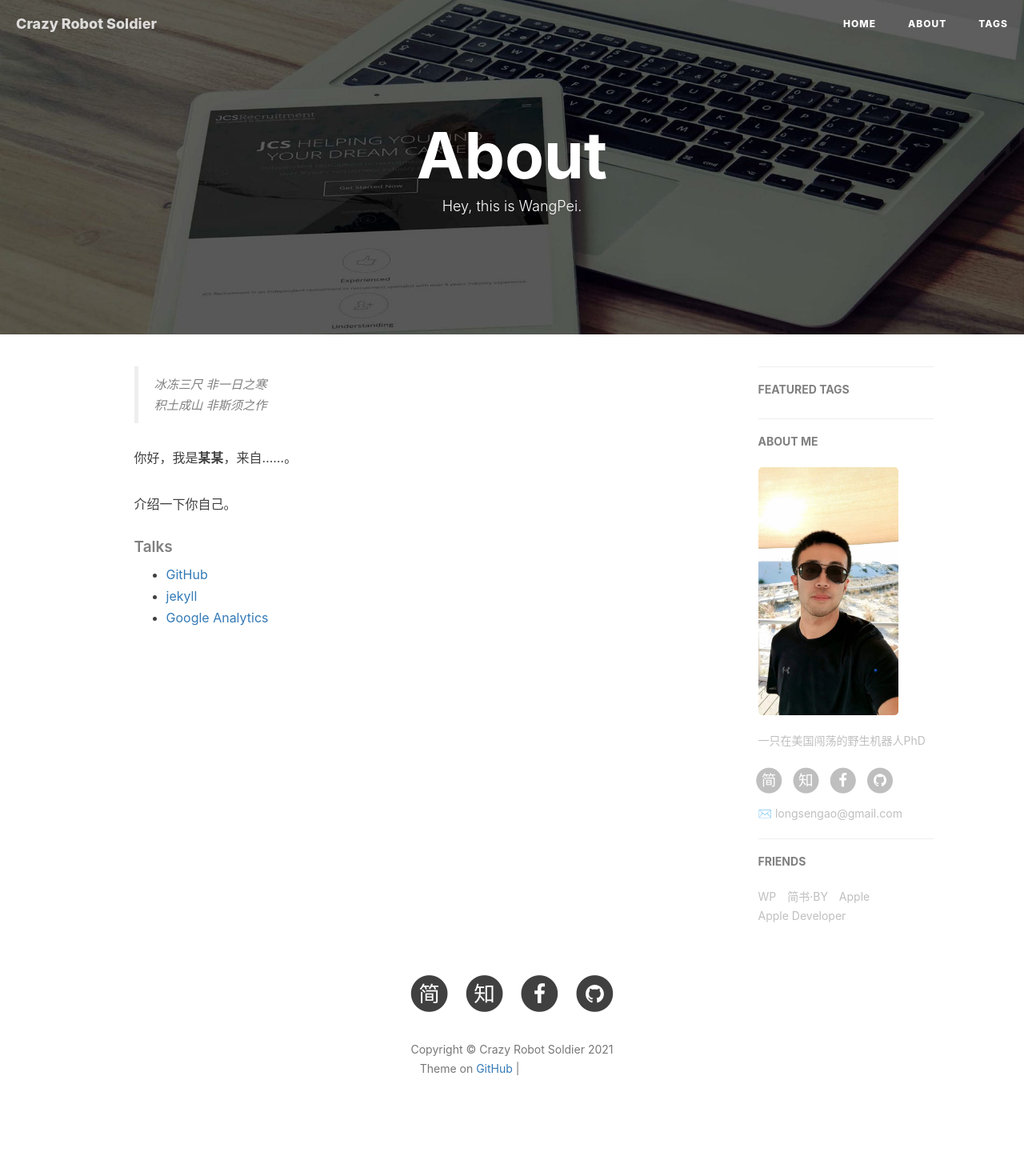
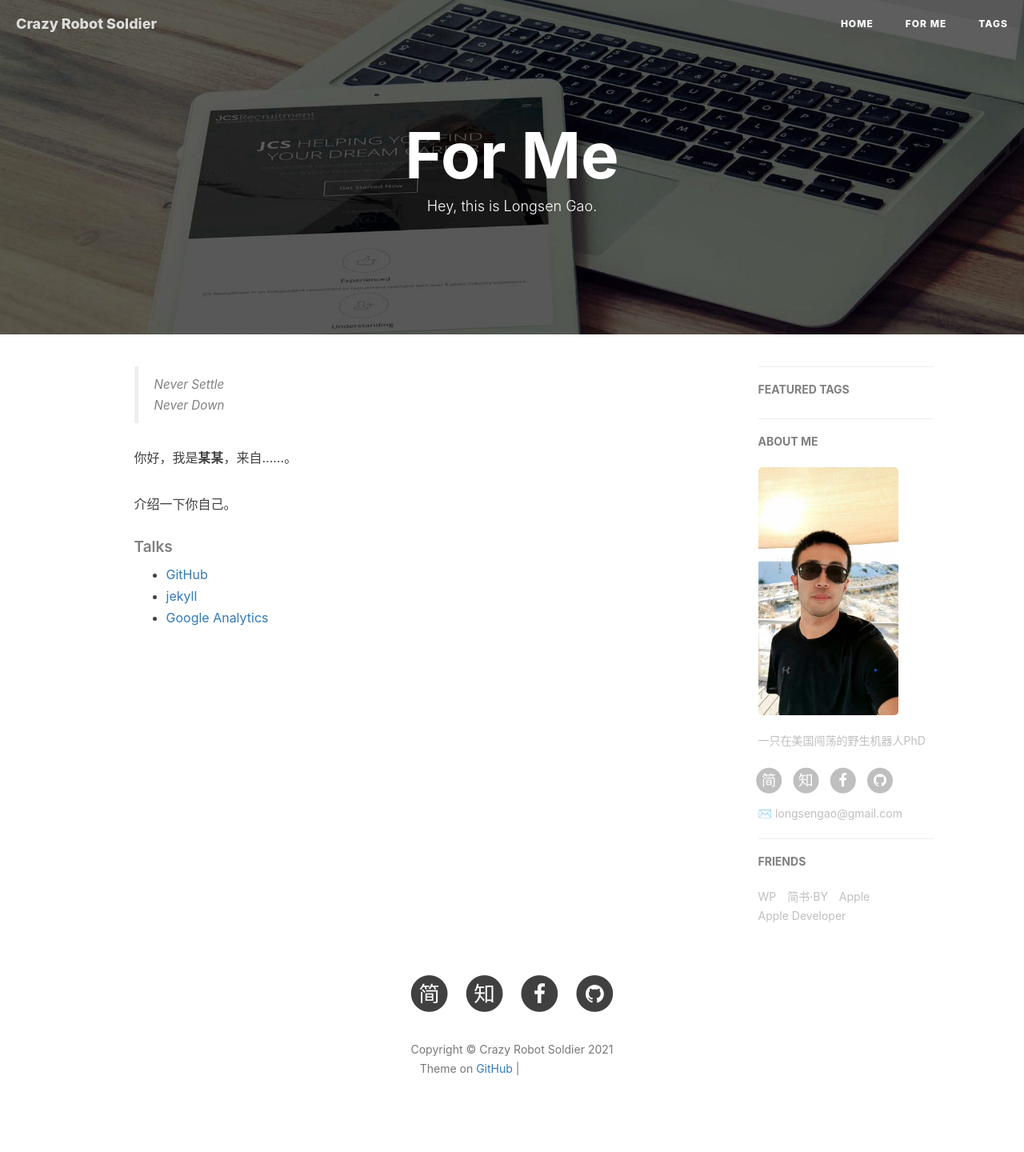
Before and after one commit to gaolongsen/gaolongsen.github.io, a Jekyll site: the page built from about.html, in a window 1280 px wide. Shown: the whole page at 80% size. Built offline with Jekyll 4.4.1, drawn with Linux system fonts in a browser that asks for light colours; nearby versions of some CDN libraries; comment, search, counter and statistics services are not loaded; grey boxes are pictures that could not be loaded.

Commit message:
Update about.html

```diff
--- a/about.html
+++ b/about.html
@@ -1,7 +1,7 @@
 ---
 layout: page
-title: "About"
-description: "Hey, this is WangPei."
+title: "For Me"
+description: "Hey, this is Longsen Gao."
 header-img: "img/post-bg-rwd.jpg"
 ---
 
@@ -15,8 +15,8 @@ header-img: "img/post-bg-rwd.jpg"
 <div class="zh post-container">
 
     <!--copied from markdown -->
-    <blockquote><p>冰冻三尺 非一日之寒<br>
-    积土成山 非斯须之作</p></blockquote>
+    <blockquote><p>Never Settle<br>
+    Never Down</p></blockquote>
 
     <p>你好，我是<strong>某某</strong>，来自……。</p>
 
```
